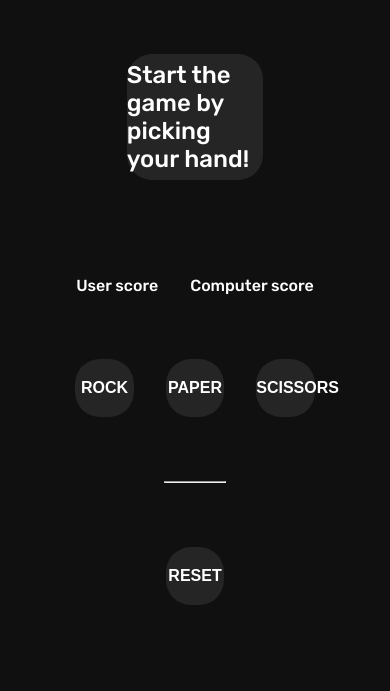
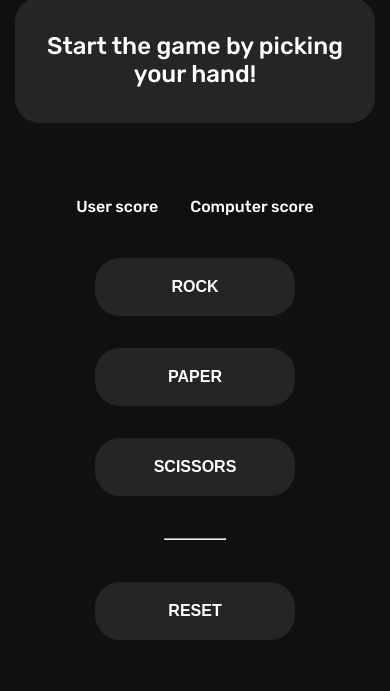
Before and after one commit to iidrix/Rock-Paper-Scissors, a plain HTML site: page index.html in a window 390 px wide. Shown: the part 153-844 px from the top of the page. Drawn offline with Linux system fonts and the light colour scheme.

Commit message:
Added some styles for responsive purposes

```diff
--- a/styles.css
+++ b/styles.css
@@ -29,13 +29,16 @@ h1 {
     flex-direction: column;
     align-items: center;
     justify-content: center;
-    gap: 64px;
+    gap: 42px;
 }
 
 #result-output {
     background-color: var(--dark-color);
     border-radius: 25px;
+    padding: 32px;
+    text-align: center;
     width: 35vw;
+    min-width: 360px;
     height: 15vh;
     display: flex;
     flex-direction: column;
@@ -67,10 +70,13 @@ h1 {
 #buttons {
     display: flex;
     gap: 32px;
+    flex-wrap: wrap;
+    justify-content: center;
 }
 
 button {
     width: 15vw;
+    min-width: 200px;
     padding: 20px 0;
     border: 0;
     border-radius: 25px;
```
